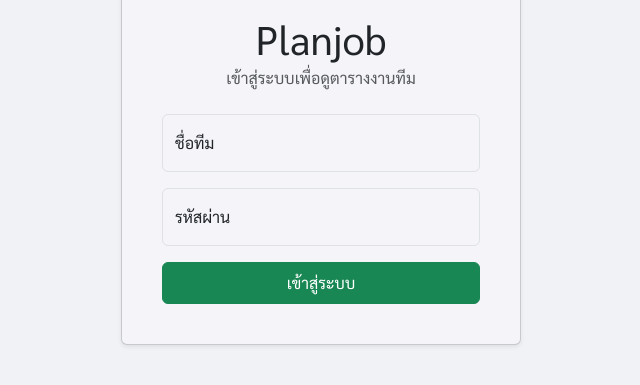
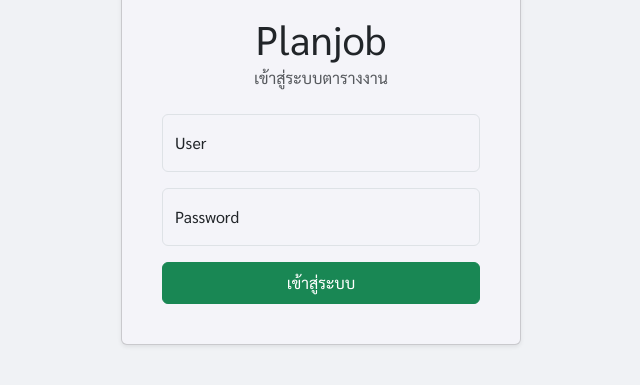
Before and after one commit to puzateam/planJob, a plain HTML site: page index.html in a window 1280 px wide. Shown: the part 289-674 px from the top of the page, without its empty margins (319-959 px from the left). Drawn offline with nearby package versions, Linux system fonts and the light colour scheme; some packages are replaced by stand-ins of ours; a script that the page names is missing.

Commit message:
Update index.html

```diff
--- a/index.html
+++ b/index.html
@@ -20,15 +20,15 @@
             <div class="card-body text-center">
                 <img src="https://raw.githubusercontent.com/puzateam/planJob/main/icons/icon-192x192.png" alt="Icon" width="80" class="mb-3">
                 <h1 class="card-title mb-2">Planjob</h1>
-                <p class="card-subtitle mb-4 text-muted">เข้าสู่ระบบเพื่อดูตารางงานทีม</p>
+                <p class="card-subtitle mb-4 text-muted">เข้าสู่ระบบตารางงาน</p>
                 <form id="login-form">
                     <div class="form-floating mb-3">
-                        <input type="text" class="form-control" id="team-username" placeholder="ชื่อทีม" required>
-                        <label for="team-username">ชื่อทีม</label>
+                        <input type="text" class="form-control" id="team-username" placeholder="User" required>
+                        <label for="team-username">User</label>
                     </div>
                     <div class="form-floating mb-3">
-                        <input type="password" class="form-control" id="member-password" placeholder="รหัสผ่าน" required>
-                        <label for="member-password">รหัสผ่าน</label>
+                        <input type="password" class="form-control" id="member-password" placeholder="Password" required>
+                        <label for="member-password">Password</label>
                     </div>
                     <button type="submit" class="btn btn-primary w-100 py-2">เข้าสู่ระบบ</button>
                 </form>
```
